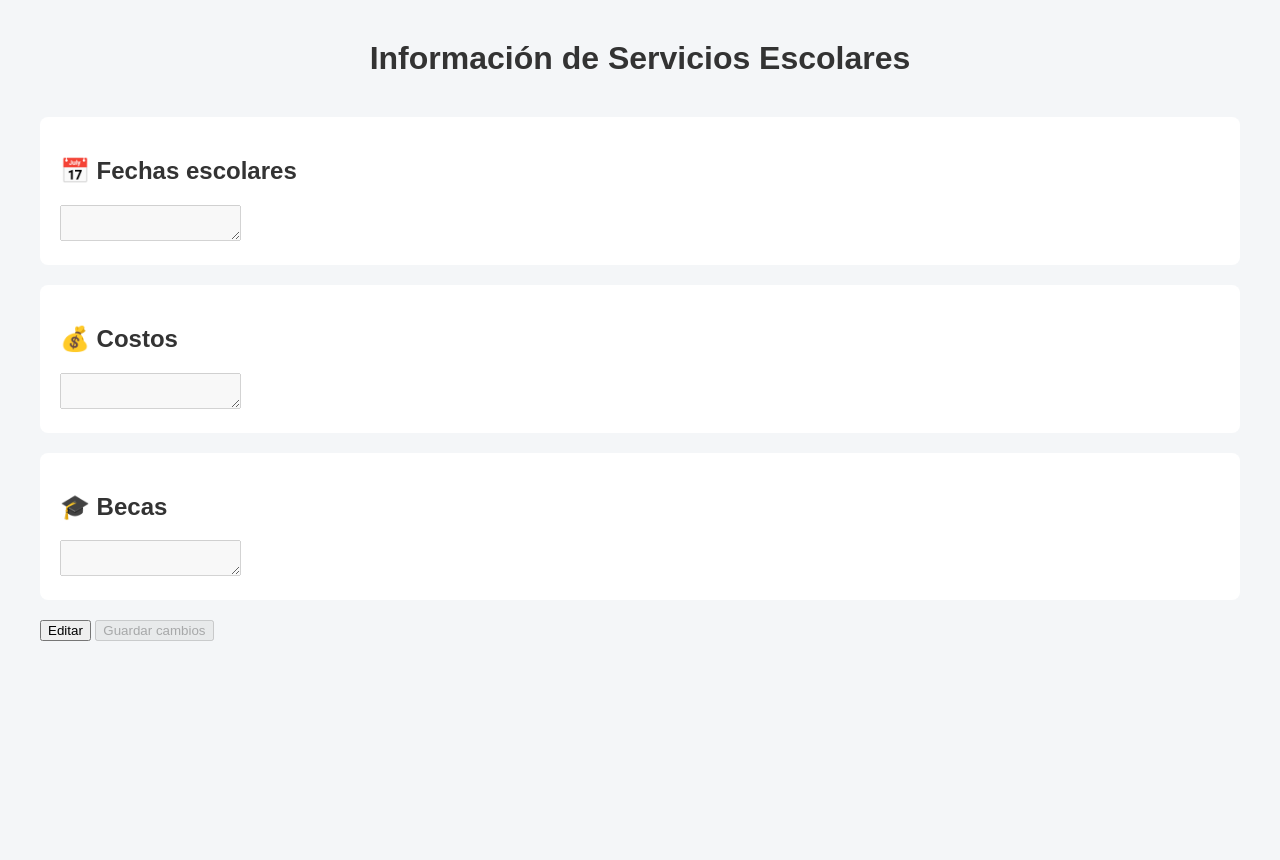
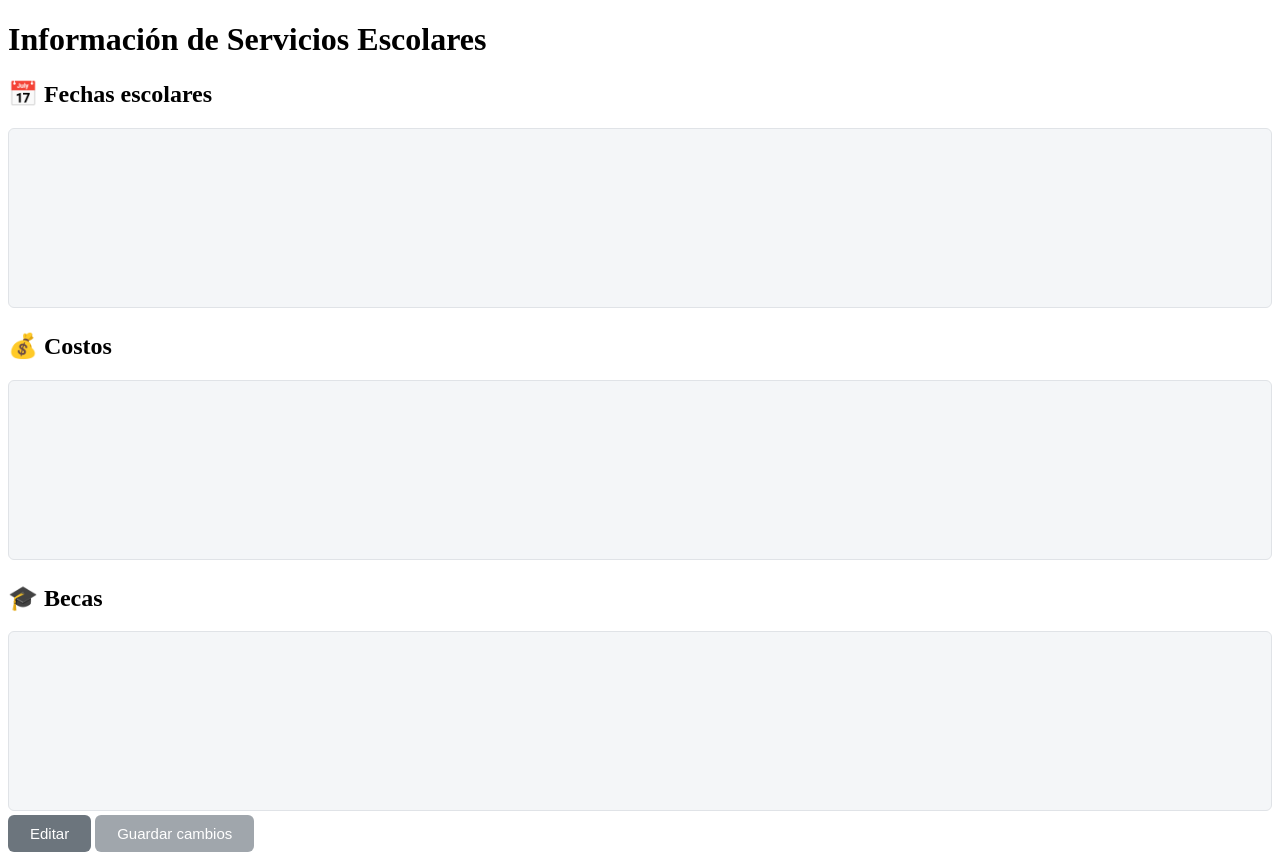
Before and after one commit to Giovanii7u7/FrontEndIACorreo, a plain HTML site: page index.html in a window 1280 px wide. Before the commit the page ends 800 px from the top, so only its background shows below. Drawn offline with Linux system fonts and the light colour scheme; no server answers.

Commit message:
Se mejoro el textarea

```diff
--- a/styles.css
+++ b/styles.css
@@ -1,23 +1,54 @@
-body {
+textarea {
+  width: 100%;
+  min-height: 180px;
+  padding: 14px;
+  border-radius: 6px;
+  border: 1px solid #d0d4d8;
+  background-color: #f9fafb;
+  color: #333;
   font-family: Arial, sans-serif;
-  margin: 40px;
-  background-color: #f4f6f8;
-  color: #333;
+  font-size: 15px;
+  line-height: 1.5;
+
+  resize: none;          /* 🚫 NO se puede cambiar tamaño */
+  outline: none;
+  box-sizing: border-box;
 }
 
-h1 {
-  text-align: center;
-  margin-bottom: 40px;
+/* Estado SOLO LECTURA */
+textarea:disabled {
+  background-color: #f4f6f8;
+  border: 1px solid #e0e3e7;
+  color: #444;
+  cursor: default;
 }
 
-section {
-  background-color: white;
-  padding: 20px;
-  margin-bottom: 20px;
-  border-radius: 8px;
+/* Estado EDICIÓN */
+textarea:not(:disabled) {
+  background-color: #ffffff;
+  border: 1px solid #4a90e2;
 }
 
-pre {
-  white-space: pre-wrap;
-  font-family: inherit;
+/* Botones */
+button {
+  padding: 10px 22px;
+  font-size: 15px;
+  border-radius: 6px;
+  border: none;
+  cursor: pointer;
 }
+
+#editarBtn {
+  background-color: #6c757d;
+  color: white;
+}
+
+#guardarBtn {
+  background-color: #007bff;
+  color: white;
+}
+
+#guardarBtn:disabled {
+  background-color: #a0a6ac;
+  cursor: not-allowed;
+}
```
